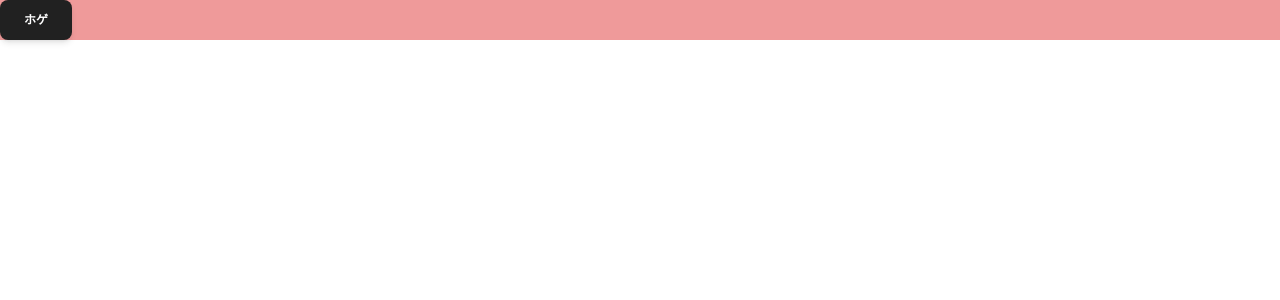
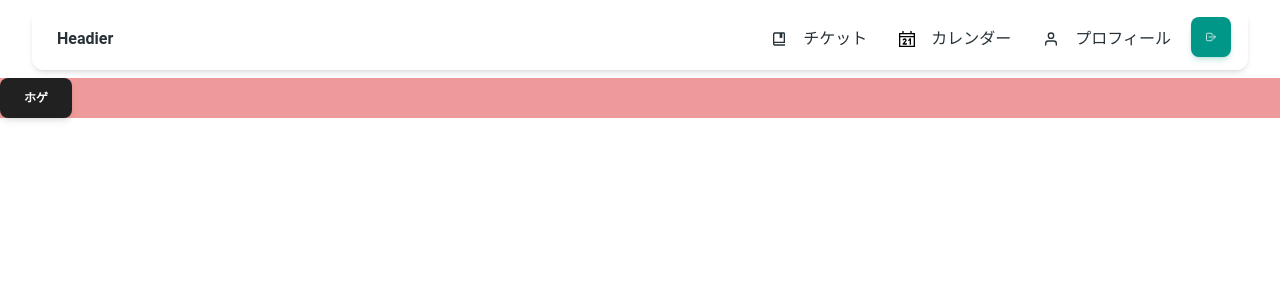
Before and after one commit to yu-3in/team_c_frontend, a React (Vite) app: page / in a window 1280 px wide. Shown: the top 300 px of the page. Built offline with nearby package versions, Linux system fonts and the light colour scheme.

Commit message:
feat: Header component

```diff
--- /dev/null
+++ b/src/components/Layout/Header/Header.tsx
@@ -0,0 +1,56 @@
+import React, { useState } from 'react'
+import { Navbar, Collapse, Typography, Button, IconButton } from '@material-tailwind/react'
+import { NavList } from './NavList'
+import { RxHamburgerMenu } from 'react-icons/rx'
+import { IoCloseOutline, IoLogOutOutline } from 'react-icons/io5'
+
+export type HeaderProps = {
+  //
+}
+
+export const Header: React.FC<HeaderProps> = () => {
+  const [openNav, setOpenNav] = useState(false)
+
+  return (
+    <header>
+      <Navbar className="mx-auto my-2 max-w-[95%] px-4 py-2">
+        <div className="flex items-center justify-between text-blue-gray-900">
+          <Typography as="a" href="#" variant="h6" className="mr-4 cursor-pointer py-1.5 lg:ml-2">
+            Headier
+          </Typography>
+          <div className="flex">
+            <div className="hidden lg:block">
+              <NavList />
+            </div>
+            <div className="hidden gap-2 lg:flex">
+              {/* <Button variant="text" color="blue-gray">
+                ログイン
+              </Button> */}
+              <IconButton color="teal">
+                <IoLogOutOutline />
+              </IconButton>
+            </div>
+            <IconButton
+              variant="text"
+              color="blue-gray"
+              className="lg:hidden"
+              onClick={() => setOpenNav(!openNav)}>
+              {openNav ? <IoCloseOutline /> : <RxHamburgerMenu />}
+            </IconButton>
+          </div>
+        </div>
+        <Collapse open={openNav}>
+          <NavList />
+          <div className="flex w-full flex-nowrap items-center gap-2 lg:hidden">
+            <Button variant="outlined" size="sm" color="blue-gray" fullWidth>
+              Sign In
+            </Button>
+            <Button variant="gradient" size="sm" fullWidth>
+              Sign Up
+            </Button>
+          </div>
+        </Collapse>
+      </Navbar>
+    </header>
+  )
+}
--- /dev/null
+++ b/src/components/Layout/Header/NavList.tsx
@@ -0,0 +1,35 @@
+import React from 'react'
+import { Typography, ListItem, List, ListItemPrefix } from '@material-tailwind/react'
+import { FiUser } from 'react-icons/fi'
+import { GrSchedule } from 'react-icons/gr'
+import { BiBookBookmark } from 'react-icons/bi'
+
+const navListMenuItems = [
+  {
+    icon: <BiBookBookmark />,
+    title: 'チケット',
+  },
+  {
+    icon: <GrSchedule />,
+    title: 'カレンダー',
+  },
+  {
+    icon: <FiUser />,
+    title: 'プロフィール',
+  },
+]
+
+export const NavList: React.FC = () => {
+  return (
+    <List className="mb-6 mt-4 p-0 lg:mb-0 lg:mt-0 lg:flex-row lg:p-1">
+      {navListMenuItems.map(({ icon, title }, key) => (
+        <Typography color="blue-gray" className="font-normal" key={key}>
+          <ListItem className="flex items-center py-2 pr-4">
+            <ListItemPrefix>{icon}</ListItemPrefix>
+            {title}
+          </ListItem>
+        </Typography>
+      ))}
+    </List>
+  )
+}
--- /dev/null
+++ b/src/components/Layout/Layout.tsx
@@ -0,0 +1,14 @@
+import { Header } from './Header/Header'
+
+type LayoutProps = {
+  children: React.ReactNode
+}
+
+export const Layout: React.FC<LayoutProps> = ({ children }) => {
+  return (
+    <div>
+      <Header />
+      <main>{children}</main>
+    </div>
+  )
+}
--- a/src/pages/index.tsx
+++ b/src/pages/index.tsx
@@ -1,11 +1,12 @@
 import { Button } from '@material-tailwind/react'
+import { Layout } from '../components/Layout/Layout'
 
 export const Home: React.FC = () => {
   return (
-    <div>
+    <Layout>
       <div className="bg-red-200">
         <Button>ホゲ</Button>
       </div>
-    </div>
+    </Layout>
   )
 }
```
